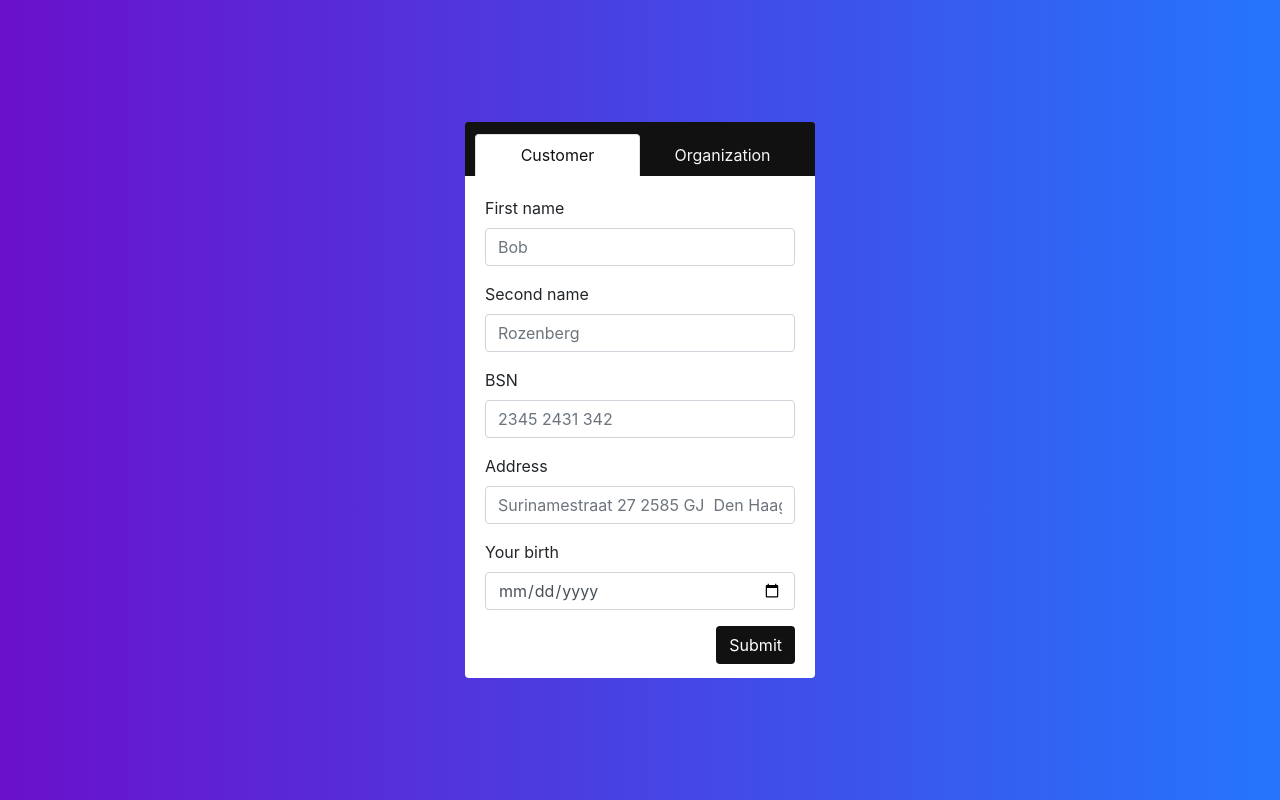
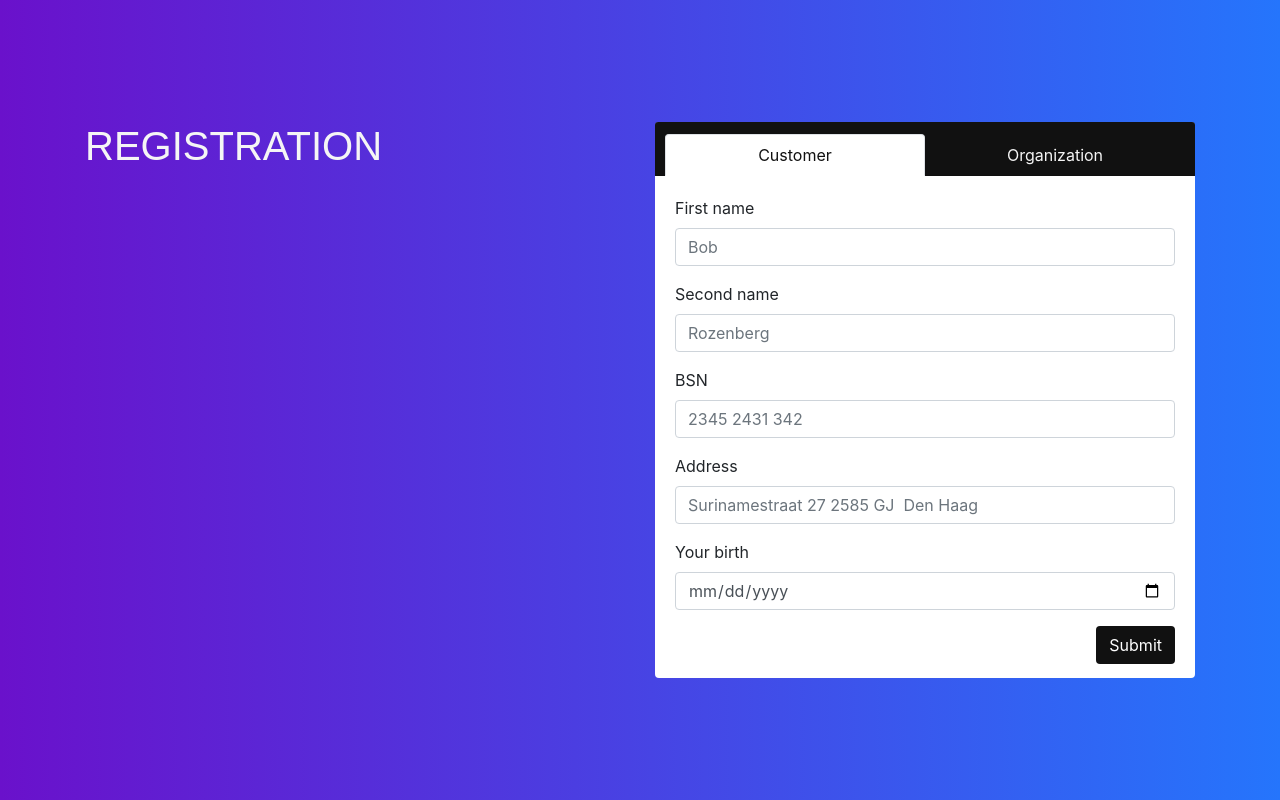
Before and after one commit to odysseyhack/tradisys-apg-s2w-web, a Vue app: page /register in a window 1280 px wide. Built offline with nearby package versions, Linux system fonts and the light colour scheme.

Commit message:
Add header

```diff
--- a/src/views/Register.vue
+++ b/src/views/Register.vue
@@ -2,8 +2,10 @@
   <div class="wrap-register">
     <div class="container">
       <div class="row">
-        <div class="col-4"></div>
-        <div class="col-4">
+        <div class="col-6">
+          <h1 class="main-header" >registration</h1>
+        </div>
+        <div class="col-6">
           <b-card no-body>
             <b-tabs card>
               <b-tab title="Customer" active>
@@ -131,7 +133,6 @@
             </b-tabs>
           </b-card>
         </div>
-        <div class="col-4"></div>
       </div>
     </div>
   </div>
@@ -235,6 +236,13 @@ export default {
     .nav-link.active:hover {
       background-color: white;
     }
+
+    .main-header {
+      text-transform: uppercase;
+      color: whitesmoke;
+      font-family: Arial;
+      font-weight: 200;
+    }
   }
 
 </style>
```
